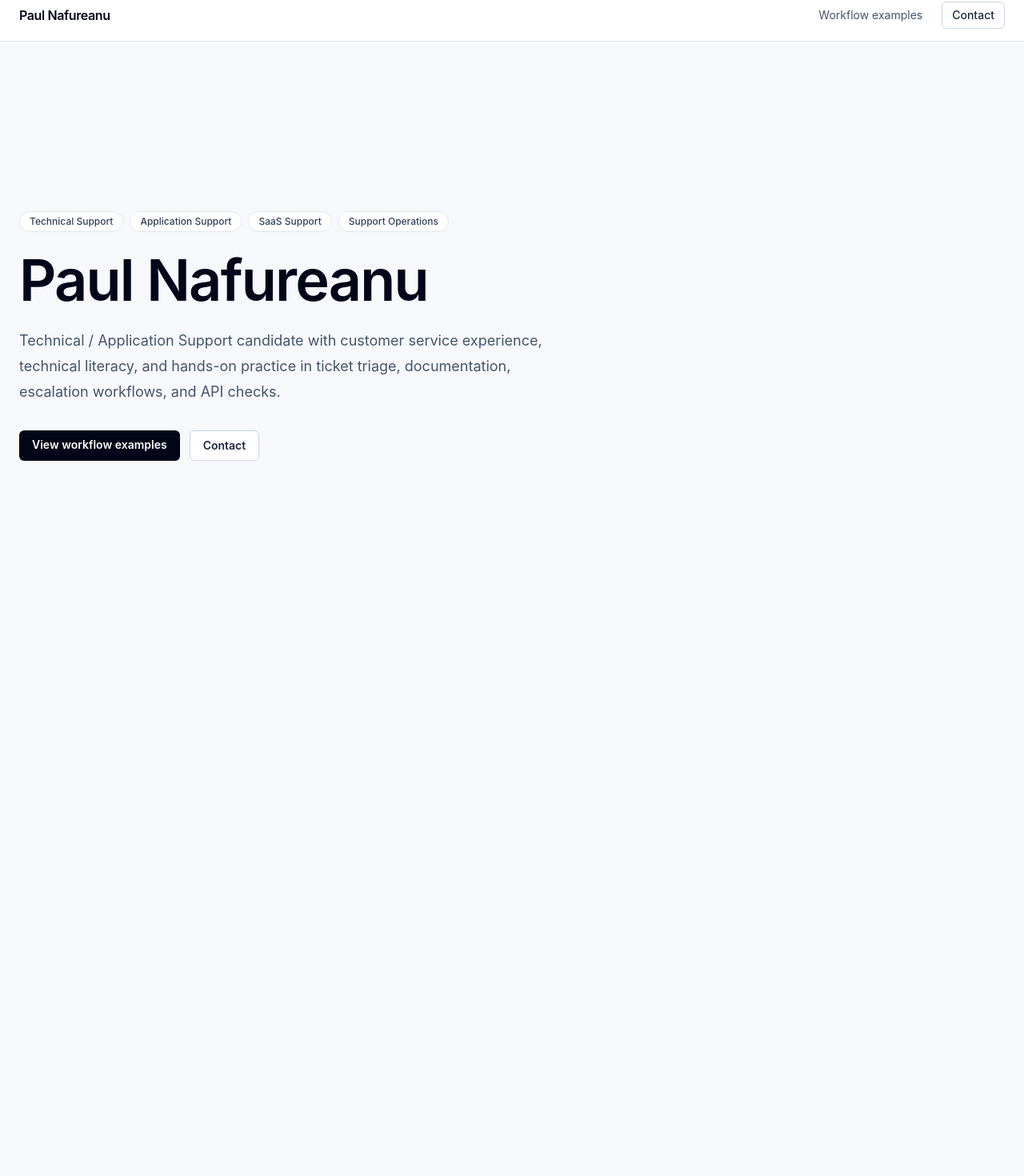
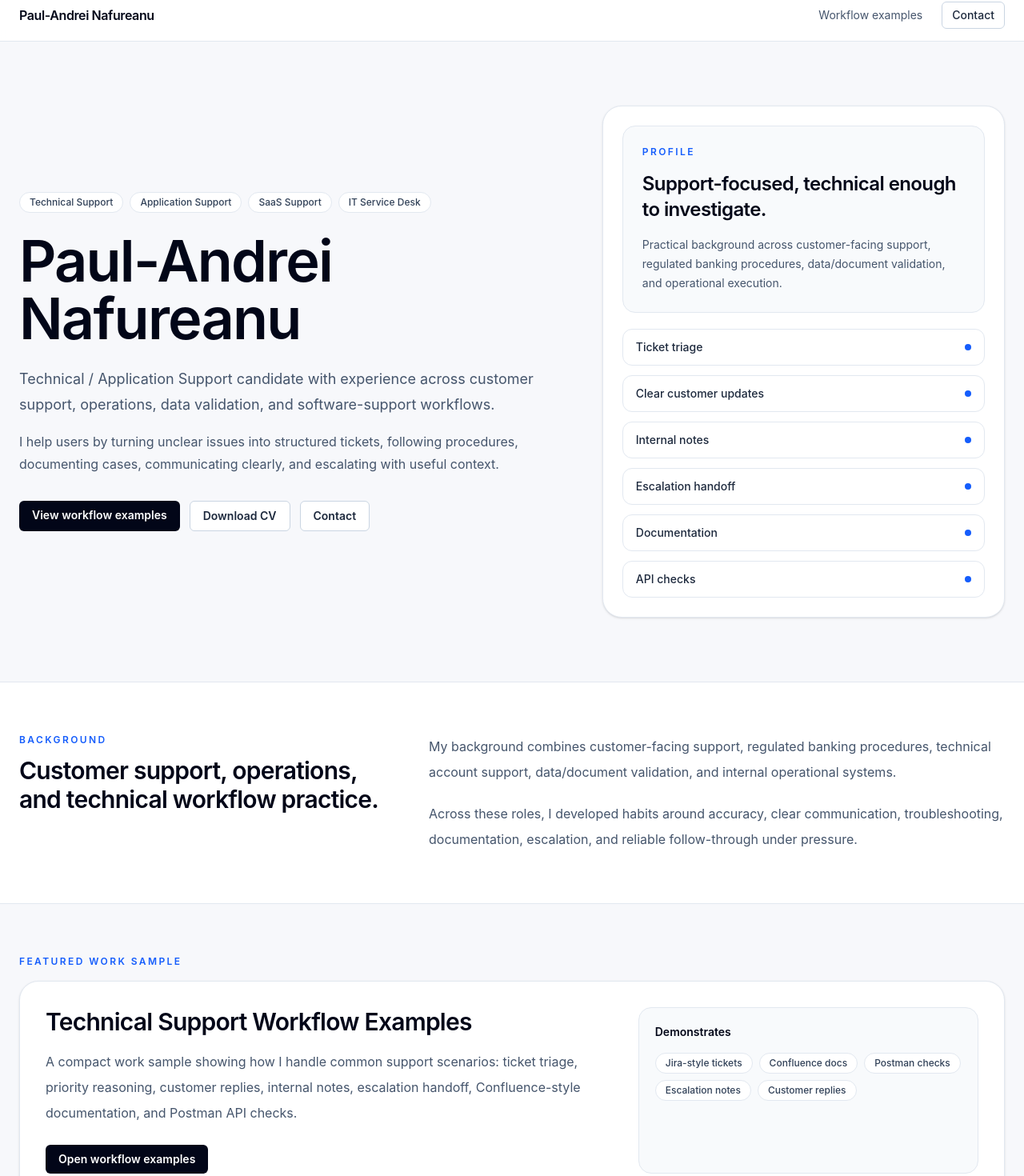
Before and after one commit to PaulNafureanu/Portfolio, a React app: page / in a window 1280 px wide. Shown: the part 13-1483 px from the top of the page at 80% size. Before the commit the page ends 801 px from the top, so only its background shows below. Built offline with nearby package versions, Linux system fonts and the light colour scheme; the HTML template or start-up script is replaced by a standard one.

Commit message:
Improve homepage design

```diff
--- a/src/components/AppLayout.tsx
+++ b/src/components/AppLayout.tsx
@@ -6,7 +6,7 @@ export function AppLayout() {
       <header className="sticky top-0 z-50 border-b border-slate-200 bg-white/90 backdrop-blur">
         <div className="mx-auto flex h-16 max-w-7xl items-center justify-between px-6">
           <Link to="/" className="font-semibold tracking-tight text-slate-950">
-            Paul Nafureanu
+            Paul-Andrei Nafureanu
           </Link>
 
           <nav className="flex items-center gap-6 text-sm text-slate-600">
--- a/src/pages/Home.tsx
+++ b/src/pages/Home.tsx
@@ -1,26 +1,49 @@
 import { Link } from "react-router";
 import { Badge } from "../components/Badge";
+
+const focusAreas = [
+  "Technical Support",
+  "Application Support",
+  "SaaS Support",
+  "IT Service Desk",
+  "Support Operations",
+  "Customer Operations",
+];
+
+const supportHabits = [
+  "Ticket triage",
+  "Clear customer updates",
+  "Internal notes",
+  "Escalation handoff",
+  "Documentation",
+  "API checks",
+];
 
 export function Home() {
   return (
     <main>
-      <section className="mx-auto flex min-h-[calc(100vh-4rem)] max-w-7xl items-center px-6 py-20">
-        <div className="max-w-3xl">
+      <section className="mx-auto grid min-h-[calc(100vh-4rem)] max-w-7xl items-center gap-12 px-6 py-20 lg:grid-cols-[1.15fr_0.85fr]">
+        <div>
           <div className="mb-6 flex flex-wrap gap-2">
-            <Badge>Technical Support</Badge>
-            <Badge>Application Support</Badge>
-            <Badge>SaaS Support</Badge>
-            <Badge>Support Operations</Badge>
+            {focusAreas.slice(0, 4).map((area) => (
+              <Badge key={area}>{area}</Badge>
+            ))}
           </div>
 
           <h1 className="text-5xl font-semibold tracking-tight text-slate-950 md:text-7xl">
-            Paul Nafureanu
+            Paul-Andrei Nafureanu
           </h1>
 
           <p className="mt-6 max-w-2xl text-lg leading-8 text-slate-600">
-            Technical / Application Support candidate with customer service
-            experience, technical literacy, and hands-on practice in ticket
-            triage, documentation, escalation workflows, and API checks.
+            Technical / Application Support candidate with experience across
+            customer support, operations, data validation, and software-support
+            workflows.
+          </p>
+
+          <p className="mt-4 max-w-2xl text-base leading-7 text-slate-600">
+            I help users by turning unclear issues into structured tickets,
+            following procedures, documenting cases, communicating clearly, and
+            escalating with useful context.
           </p>
 
           <div className="mt-8 flex flex-wrap gap-3">
@@ -32,6 +55,13 @@ export function Home() {
             </Link>
 
             <a
+              href="/cv.pdf"
+              className="rounded-md border border-slate-300 bg-white px-4 py-2 text-sm font-semibold text-slate-800 hover:bg-slate-50"
+            >
+              Download CV
+            </a>
+
+            <a
               href="mailto:paul.nafureanu@gmail.com"
               className="rounded-md border border-slate-300 bg-white px-4 py-2 text-sm font-semibold text-slate-800 hover:bg-slate-50"
             >
@@ -39,6 +69,113 @@ export function Home() {
             </a>
           </div>
         </div>
+
+        <aside className="rounded-3xl border border-slate-200 bg-white p-6 shadow-sm">
+          <div className="rounded-2xl border border-slate-200 bg-slate-50 p-6">
+            <p className="text-xs font-semibold uppercase tracking-[0.2em] text-blue-600">
+              Profile
+            </p>
+
+            <h2 className="mt-4 text-2xl font-semibold tracking-tight text-slate-950">
+              Support-focused, technical enough to investigate.
+            </h2>
+
+            <p className="mt-4 text-sm leading-6 text-slate-600">
+              Practical background across customer-facing support, regulated
+              banking procedures, data/document validation, and operational
+              execution.
+            </p>
+          </div>
+
+          <div className="mt-5 grid gap-3">
+            {supportHabits.map((habit) => (
+              <div
+                key={habit}
+                className="flex items-center justify-between rounded-xl border border-slate-200 bg-white px-4 py-3"
+              >
+                <span className="text-sm font-medium text-slate-800">
+                  {habit}
+                </span>
+                <span className="h-2 w-2 rounded-full bg-blue-600" />
+              </div>
+            ))}
+          </div>
+        </aside>
+      </section>
+
+      <section className="border-t border-slate-200 bg-white py-16">
+        <div className="mx-auto max-w-7xl px-6">
+          <div className="grid gap-8 lg:grid-cols-[0.8fr_1.2fr]">
+            <div>
+              <p className="text-xs font-semibold uppercase tracking-[0.2em] text-blue-600">
+                Background
+              </p>
+              <h2 className="mt-3 text-3xl font-semibold tracking-tight text-slate-950">
+                Customer support, operations, and technical workflow practice.
+              </h2>
+            </div>
+
+            <div className="space-y-5 text-base leading-8 text-slate-600">
+              <p>
+                My background combines customer-facing support, regulated
+                banking procedures, technical account support, data/document
+                validation, and internal operational systems.
+              </p>
+
+              <p>
+                Across these roles, I developed habits around accuracy, clear
+                communication, troubleshooting, documentation, escalation, and
+                reliable follow-through under pressure.
+              </p>
+            </div>
+          </div>
+        </div>
+      </section>
+
+      <section className="border-t border-slate-200 py-16">
+        <div className="mx-auto max-w-7xl px-6">
+          <p className="text-xs font-semibold uppercase tracking-[0.2em] text-blue-600">
+            Featured work sample
+          </p>
+
+          <div className="mt-4 rounded-3xl border border-slate-200 bg-white p-8 shadow-sm">
+            <div className="grid gap-8 lg:grid-cols-[1fr_0.6fr]">
+              <div>
+                <h2 className="text-3xl font-semibold tracking-tight text-slate-950">
+                  Technical Support Workflow Examples
+                </h2>
+
+                <p className="mt-4 max-w-3xl text-base leading-8 text-slate-600">
+                  A compact work sample showing how I handle common support
+                  scenarios: ticket triage, priority reasoning, customer
+                  replies, internal notes, escalation handoff, Confluence-style
+                  documentation, and Postman API checks.
+                </p>
+
+                <Link
+                  to="/technical-support-workflow-examples"
+                  className="mt-6 inline-flex rounded-md bg-slate-950 px-4 py-2 text-sm font-semibold text-white hover:bg-slate-800"
+                >
+                  Open workflow examples
+                </Link>
+              </div>
+
+              <div className="rounded-2xl border border-slate-200 bg-slate-50 p-5">
+                <p className="text-sm font-semibold text-slate-950">
+                  Demonstrates
+                </p>
+
+                <div className="mt-4 flex flex-wrap gap-2">
+                  <Badge>Jira-style tickets</Badge>
+                  <Badge>Confluence docs</Badge>
+                  <Badge>Postman checks</Badge>
+                  <Badge>Escalation notes</Badge>
+                  <Badge>Customer replies</Badge>
+                </div>
+              </div>
+            </div>
+          </div>
+        </div>
       </section>
     </main>
   );
```
